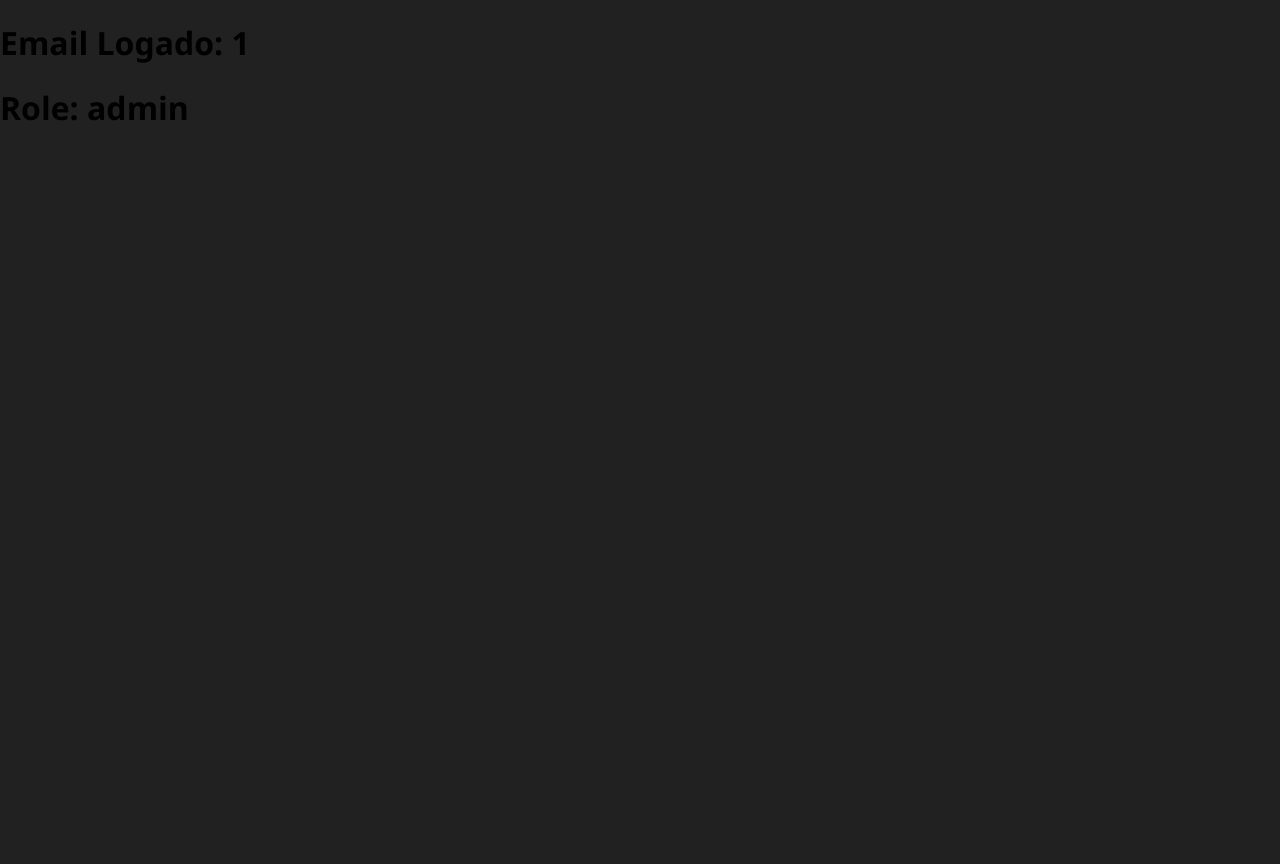
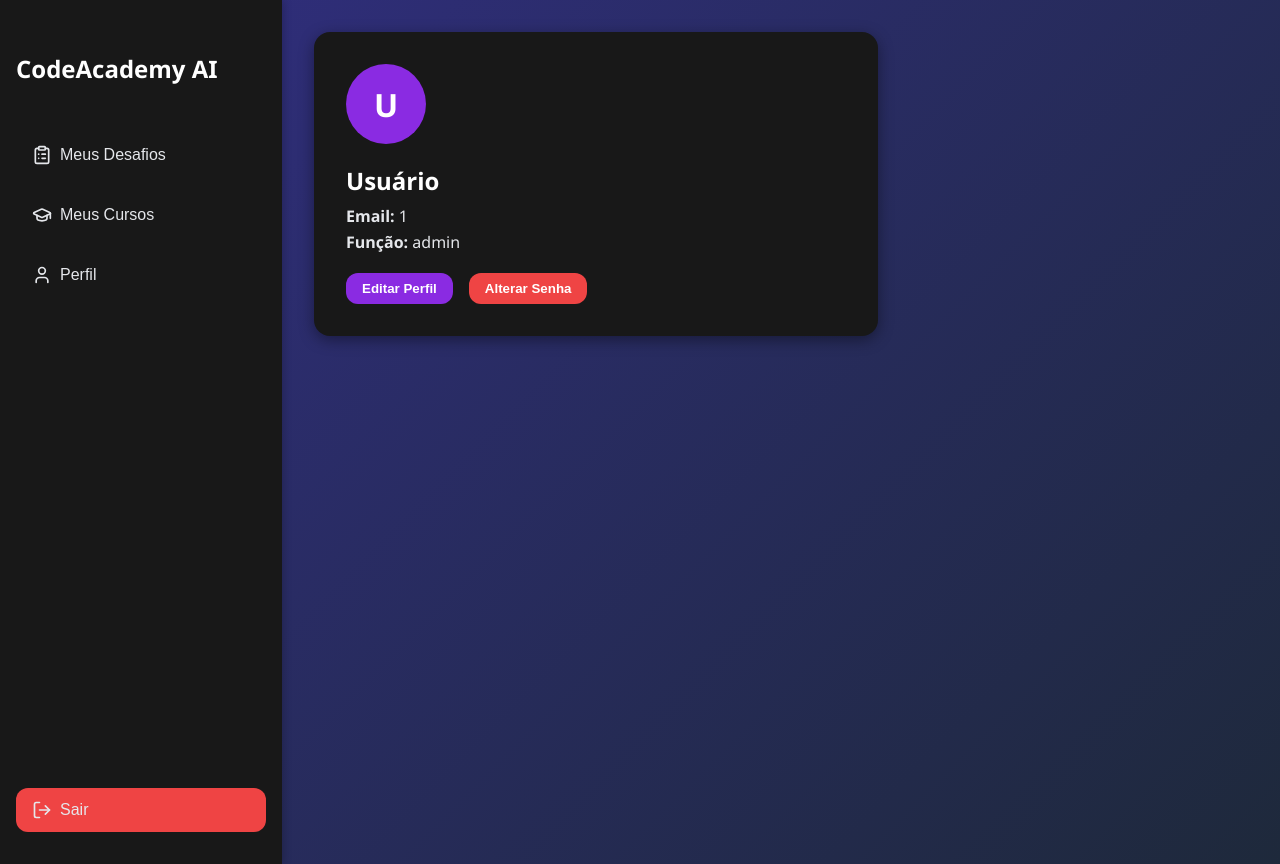
Before and after one commit to CaioDalNegro/spring-devschool-platform, a React (Create React App) app in the folder react-frontend/: page /perfil in a window 1280 px wide. Before the commit the page ends 800 px from the top, so only its background shows below. Built offline with nearby package versions, Linux system fonts and the light colour scheme; sample sign-in values are in the browser's storage.

Commit message:
NEW: tela de usuario alterada

```diff
--- a/react-frontend/src/pages/perfil.js
+++ b/react-frontend/src/pages/perfil.js
@@ -1,19 +1,16 @@
 import React, { useState, useEffect } from "react";
 import Sidebar from "../components/SidebarProfessor";
-import { PlusCircle, Users, BookOpen, BarChart3 } from "lucide-react";
-import "../styles/turma.css";
+import { useNavigate } from "react-router-dom";
 import { jwtDecode } from "jwt-decode";
-import { useNavigate, useParams } from "react-router-dom";
-import { Divide } from "lucide-react";
+import "../styles/perfil.css";
 
-
-export default function Perfil(){
+export default function Perfil() {
   const navigate = useNavigate();
 
   const [emailLogado, setEmailLogado] = useState(null);
   const [roleLogado, setRoleLogado] = useState(null);
+  const [nome, setNome] = useState("Usuário"); // placeholder
 
-     //PARA PEGAR USUARIO LOGADO E O ID DA TURMA
   useEffect(() => {
     const token = localStorage.getItem("token");
     if (token) {
@@ -21,25 +18,41 @@ export default function Perfil(){
         const decoded = jwtDecode(token);
         setEmailLogado(decoded.sub);
         setRoleLogado(decoded.role);
-            console.log("EMAIL: ", decoded.sub);
-            console.log("ROLE: " ,decoded.role);
       } catch (error) {
         console.error("Token inválido:", error);
         localStorage.removeItem("token");
         navigate("/");
       }
     } else {
-          console.warn("Nenhum token encontrado, redirecionando para login...");
       navigate("/");
     }
   }, [navigate]);
 
+  return (
+    <div className="dashboard-container">
+      <Sidebar />
 
-      return(
-        <div>
-            <h1>Email Logado: <strong>{emailLogado}</strong> </h1>
-            <h1>Role: <strong>{roleLogado}</strong> </h1>
+      <div className="main-content perfil-main">
+        <div className="perfil-card">
+          {/* Placeholder de foto */}
+          <div className="perfil-foto-placeholder">
+            {nome.charAt(0).toUpperCase()}
           </div>
 
+          <h2>{nome}</h2>
+          <p><strong>Email:</strong> {emailLogado}</p>
+          <p><strong>Função:</strong> {roleLogado}</p>
+
+          <div className="perfil-buttons">
+            <button className="btn-editar" onClick={() => alert("Editar Perfil")}>
+              Editar Perfil
+            </button>
+            <button className="btn-senha" onClick={() => alert("Alterar Senha")}>
+              Alterar Senha
+            </button>
+          </div>
+        </div>
+      </div>
+    </div>
   );
 }
--- a/react-frontend/src/styles/dashboard.css
+++ b/react-frontend/src/styles/dashboard.css
@@ -155,7 +155,7 @@ body, html {
 .turma-item {
   display: flex;
   justify-content: space-between;
-  background-color: #f5f5f5;
+  background-color: #969696;
   padding: 8px 12px;
   border-radius: 6px;
   align-items: center;
--- /dev/null
+++ b/react-frontend/src/styles/perfil.css
@@ -0,0 +1,72 @@
+.perfil-main {
+  display: flex;
+  flex-direction: column;
+  padding: 2rem;
+}
+
+.perfil-card {
+  background-color: #181818;
+  padding: 2rem;
+  border-radius: 1rem;
+  box-shadow: 0 4px 15px rgba(0,0,0,0.4);
+  text-align: left; /* agora o conteúdo não está centralizado */
+  max-width: 500px;
+}
+
+.perfil-foto-placeholder {
+  width: 80px;
+  height: 80px;
+  border-radius: 50%;
+  background-color: #8a2be2;
+  color: #ffffff;
+  display: flex;
+  align-items: center;
+  justify-content: center;
+  font-size: 2rem;
+  font-weight: bold;
+  margin-bottom: 15px;
+}
+
+.perfil-card h2 {
+  color: #ffffff;
+  margin-bottom: 0.5rem;
+}
+
+.perfil-card p {
+  color: #e5e7eb;
+  margin: 0.25rem 0;
+  font-size: 1rem;
+}
+
+.perfil-buttons {
+  margin-top: 20px;
+  display: flex;
+  gap: 1rem;
+}
+
+.perfil-buttons button {
+  padding: 0.5rem 1rem;
+  border-radius: 12px;
+  font-weight: bold;
+  cursor: pointer;
+  border: none;
+  transition: all 0.2s ease;
+}
+
+.btn-editar {
+  background-color: #8a2be2;
+  color: #ffffff;
+}
+
+.btn-editar:hover {
+  background-color: #74479e;
+}
+
+.btn-senha {
+  background-color: #ef4444;
+  color: #ffffff;
+}
+
+.btn-senha:hover {
+  background-color: #dc2626;
+}
```
Lines whose indentation alone changed are shown as unchanged.
